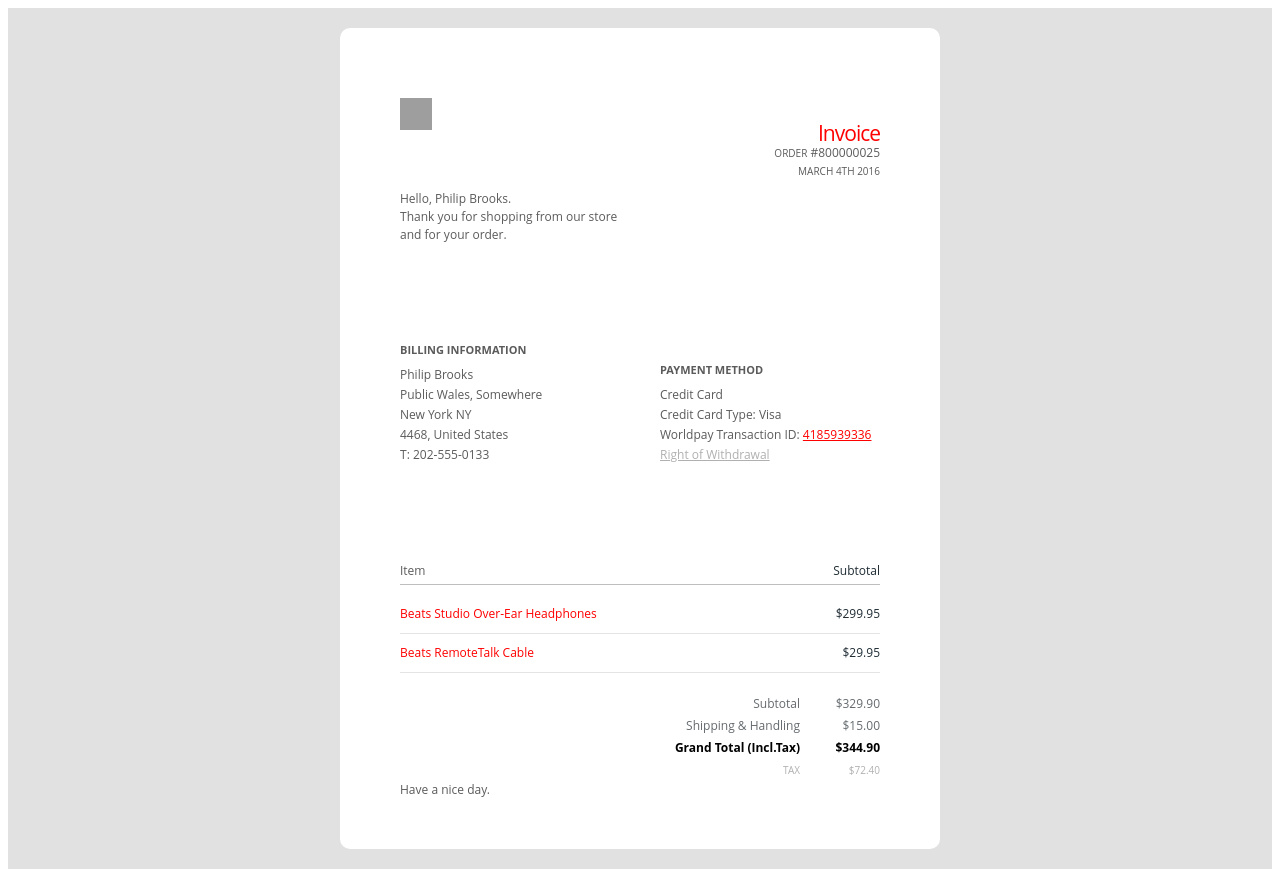
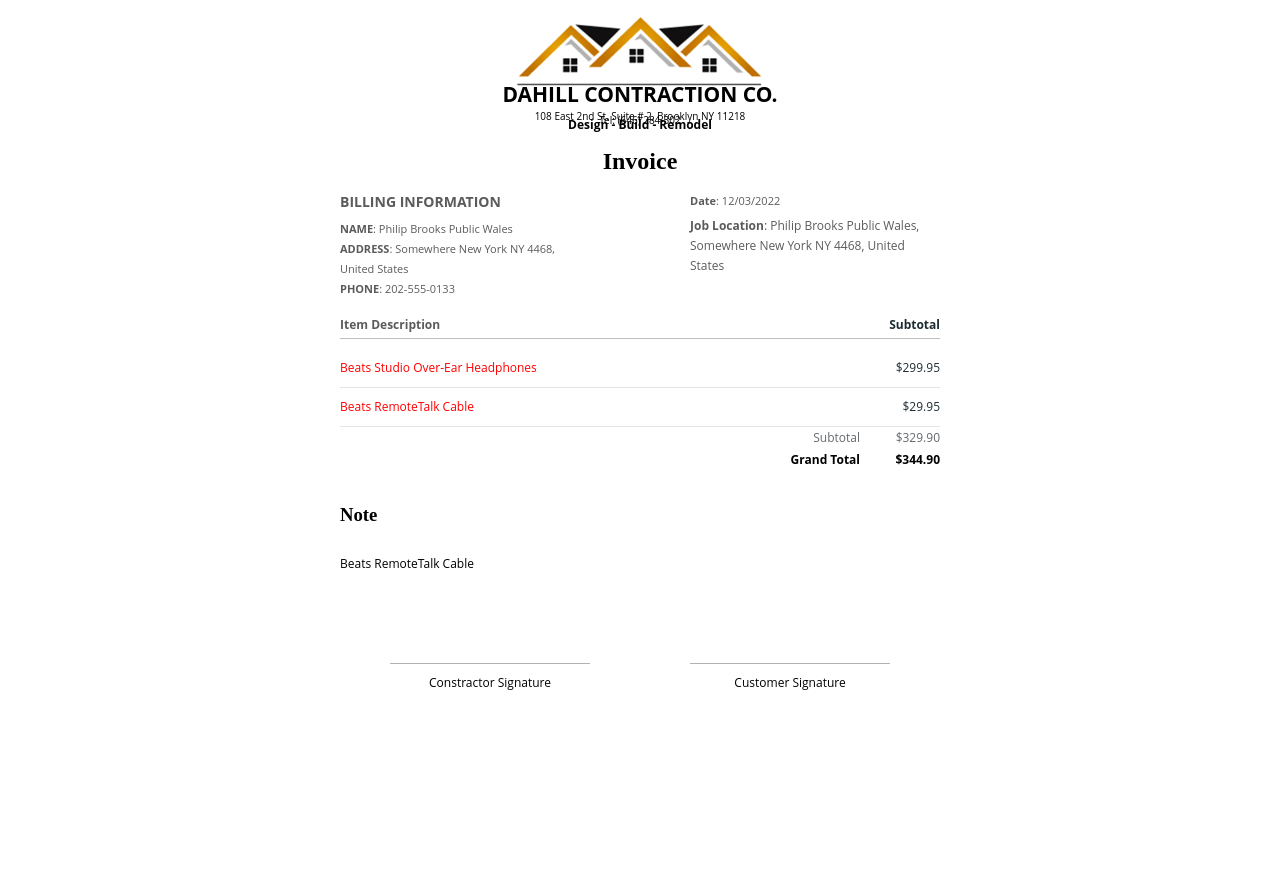
Before and after one commit to shopnilashik/Dahill_CAP_UI5, a website: page invoice/index.html in a window 1280 px wide. After the commit the page ends 800 px from the top, so only its background shows below. Drawn offline with Linux system fonts and the light colour scheme; grey boxes are pictures that could not be loaded.

Commit message:
last update

```diff
--- a/invoice/index.html
+++ b/invoice/index.html
@@ -1,117 +1,38 @@
-
-<meta http-equiv="Content-Type" content="text/html; charset=utf-8" />
-<title> Order confirmation </title>
-<meta name="robots" content="noindex,nofollow" />
-<meta name="viewport" content="width=device-width; initial-scale=1.0;" />
-<style type="text/css">
-
-</style>
-
-
-<!-- Header -->
-<table width="100%" border="0" cellpadding="0" cellspacing="0" align="center" class="fullTable" bgcolor="#e1e1e1">
+<center>
+    <div style="width: 600px;">
+        <img src="Logo.png" alt="">
+        <table>
+            <tbody>
                 <tr>
-    <td height="20"></td>
+                <td style="font-size: 14px; color: #000000; font-family: 'Open Sans', sans-serif; line-height: .1px; vertical-align: top; text-align: center;">
+                    <h2>DAHILL CONTRACTION CO.</h2>
+                </td>
                 </tr>
                 <tr>
-    <td>
-      <table width="600" border="0" cellpadding="0" cellspacing="0" align="center" class="fullTable" bgcolor="#ffffff" style="border-radius: 10px 10px 0 0;">
-        <tr class="hiddenMobile">
-          <td height="40"></td>
-        </tr>
-        <tr class="visibleMobile">
-          <td height="30"></td>
-        </tr>
-
-        <tr>
-          <td>
-            <table width="480" border="0" cellpadding="0" cellspacing="0" align="center" class="fullPadding">
-              <tbody>
-                <tr>
-                  <td>
-                    <table width="220" border="0" cellpadding="0" cellspacing="0" align="left" class="col">
-                      <tbody>
-                        <tr>
-                          <td align="left"> <img src="http://www.supah.it/dribbble/017/logo.png" width="32" height="32" alt="logo" border="0" /></td>
-                        </tr>
-                        <tr class="hiddenMobile">
-                          <td height="40"></td>
-                        </tr>
-                        <tr class="visibleMobile">
-                          <td height="20"></td>
+                <td style="font-size: 10px; color: #000000; font-family: 'Open Sans', sans-serif; line-height: .1px; vertical-align: top; text-align: center;">
+                    <p>108 East 2nd St. Suite # 2, Brooklyn NY 11218</p>
+                </td>
                 </tr>
                 <tr>
-                          <td style="font-size: 12px; color: #5b5b5b; font-family: 'Open Sans', sans-serif; line-height: 18px; vertical-align: top; text-align: left;">
-                            Hello, Philip Brooks.
-                            <br> Thank you for shopping from our store and for your order.
+                <td style="font-size: 10px; color: #000000; font-family: 'Open Sans', sans-serif; line-height: .1px; vertical-align: top; text-align: center;">
+                    <p>Tel: (646) 284-302</p>
+                </td>
+                </tr>
+                <tr>
+                <td style="font-size:12px; color: #000000; font-family: 'Open Sans', sans-serif; line-height: 1px; vertical-align: top; text-align: center; font-weight: bold;">
+                    <p>Design - Build - Remodel</p>
                 </td>
                 </tr>
             </tbody>
         </table>
-                    <table width="220" border="0" cellpadding="0" cellspacing="0" align="right" class="col">
-                      <tbody>
-                        <tr class="visibleMobile">
-                          <td height="20"></td>
-                        </tr>
-                        <tr>
-                          <td height="5"></td>
-                        </tr>
-                        <tr>
-                          <td style="font-size: 21px; color: #ff0000; letter-spacing: -1px; font-family: 'Open Sans', sans-serif; line-height: 1; vertical-align: top; text-align: right;">
-                            Invoice
-                          </td>
-                        </tr>
-                        <tr>
-                        <tr class="hiddenMobile">
-                          <td height="0"></td>
-                        </tr>
-                        <tr class="visibleMobile">
-                          <td height="0"></td>
-                        </tr>
-                        <tr>
-                          <td style="font-size: 12px; color: #5b5b5b; font-family: 'Open Sans', sans-serif; line-height: 18px; vertical-align: top; text-align: right;">
-                            <small>ORDER</small> #800000025<br />
-                            <small>MARCH 4TH 2016</small>
-                          </td>
-                        </tr>
-                      </tbody>
-                    </table>
-                  </td>
-                </tr>
-              </tbody>
-            </table>
-          </td>
-        </tr>
-      </table>
-    </td>
-  </tr>
-</table>
-<!-- /Header -->
-<!-- Information -->
-<table width="100%" border="0" cellpadding="0" cellspacing="0" align="center" class="fullTable" bgcolor="#e1e1e1">
+        <h2>Invoice</h2>
+
+        <div style="display: flex;">
+            <div style="height: auto;float: left; width: 50%" >
+                <table  border="0" cellpadding="0" cellspacing="0" align="left" class="col">
                     <tbody>
                     <tr>
-      <td>
-        <table width="600" border="0" cellpadding="0" cellspacing="0" align="center" class="fullTable" bgcolor="#ffffff">
-          <tbody>
-            <tr>
-            <tr class="hiddenMobile">
-              <td height="60"></td>
-            </tr>
-            <tr class="visibleMobile">
-              <td height="40"></td>
-            </tr>
-            <tr>
-              <td>
-                <table width="480" border="0" cellpadding="0" cellspacing="0" align="center" class="fullPadding">
-                  <tbody>
-                    <tr>
-                      <td>
-                        <table width="220" border="0" cellpadding="0" cellspacing="0" align="left" class="col">
-
-                          <tbody>
-                            <tr>
-                              <td style="font-size: 11px; font-family: 'Open Sans', sans-serif; color: #5b5b5b; line-height: 1; vertical-align: top; ">
+                        <td style="font-size: 14px; font-family: 'Open Sans', sans-serif; color: #5b5b5b; line-height: 1; vertical-align: top;">
                         <strong>BILLING INFORMATION</strong>
                         </td>
                     </tr>
@@ -119,82 +40,54 @@
                         <td width="100%" height="10"></td>
                     </tr>
                     <tr>
-                              <td style="font-size: 12px; font-family: 'Open Sans', sans-serif; color: #5b5b5b; line-height: 20px; vertical-align: top; ">
-                                Philip Brooks<br> Public Wales, Somewhere<br> New York NY<br> 4468, United States<br> T: 202-555-0133
+                        <td style="font-size: 11px; font-family: 'Open Sans', sans-serif; color: #5b5b5b; line-height: 20px; vertical-align: top;width: 250px;">
+                            <strong>NAME</strong>: Philip Brooks Public Wales
+                        </td>
+                    </tr>
+                    <tr>
+                        <td style="font-size: 11px; font-family: 'Open Sans', sans-serif; color: #5b5b5b; line-height: 20px; vertical-align: top; width: 250px;">
+                            <strong>ADDRESS</strong>: Somewhere New York NY 4468, United States
+                        </td>
+                    </tr>
+                    <tr>
+                        <td style="font-size: 11px; font-family: 'Open Sans', sans-serif; color: #5b5b5b; line-height: 20px; vertical-align: top; width: 250px;">
+                        <strong>PHONE</strong>: 202-555-0133
                         </td>
                     </tr>
                     </tbody>
                 </table>
 
-
-                        <table width="220" border="0" cellpadding="0" cellspacing="0" align="right" class="col">
+            </div>
+            <div style="height: auto;float: right; width: 50%">
+                <table  border="0" cellpadding="0" cellspacing="0" align="right" class="col">
                     <tbody>
-                            <tr class="visibleMobile">
-                              <td height="20"></td>
-                            </tr>
                     <tr>
                         <td style="font-size: 11px; font-family: 'Open Sans', sans-serif; color: #5b5b5b; line-height: 1; vertical-align: top; ">
-                                <strong>PAYMENT METHOD</strong>
+                        <strong>Date</strong>: 12/03/2022
                         </td>
                     </tr>
                     <tr>
                         <td width="100%" height="10"></td>
                     </tr>
                     <tr>
-                              <td style="font-size: 12px; font-family: 'Open Sans', sans-serif; color: #5b5b5b; line-height: 20px; vertical-align: top; ">
-                                Credit Card<br> Credit Card Type: Visa<br> Worldpay Transaction ID: <a href="#" style="color: #ff0000; text-decoration:underline;">4185939336</a><br>
-                                <a href="#" style="color:#b0b0b0;">Right of Withdrawal</a>
+                        <td style="font-size: 12px; font-family: 'Open Sans', sans-serif; color: #5b5b5b; line-height: 20px; vertical-align: top; width: 250px;">
+                            <strong>Job Location</strong>: Philip Brooks Public Wales, Somewhere New York NY 4468, United States
                         </td>
                     </tr>
                     </tbody>
                 </table>
-                      </td>
-                    </tr>
-                  </tbody>
-                </table>
-              </td>
-            </tr>
-            <tr>
-              <td>
-              </td>
-            </tr>
-            <tr class="hiddenMobile">
-              <td height="0"></td>
-            </tr>
-            <tr class="visibleMobile">
-              <td height="0"></td>
-            </tr>
-          </tbody>
-        </table>
-      </td>
-    </tr>
-  </tbody>
-</table>
-<!-- /Information -->
+            </div>
+        </div>
         <!-- Order Details -->
-<table width="100%" border="0" cellpadding="0" cellspacing="0" align="center" class="fullTable" bgcolor="#e1e1e1">
-  <tbody>
-    <tr>
-      <td>
-        <table width="600" border="0" cellpadding="0" cellspacing="0" align="center" class="fullTable" bgcolor="#ffffff">
-          <tbody>
-            <tr>
-            <tr class="hiddenMobile">
-              <td height="60"></td>
-            </tr>
-            <tr class="visibleMobile">
-              <td height="40"></td>
-            </tr>
-            <tr>
-              <td>
-                <table width="480" border="0" cellpadding="0" cellspacing="0" align="center" class="fullPadding">
+        <div style="margin-top: 20px;">
+            <table width="100%" border="0" cellpadding="0" cellspacing="0" align="center" class="fullPadding">
                 <tbody>
                 <tr>
                     <th style="font-size: 12px; font-family: 'Open Sans', sans-serif; color: #5b5b5b; font-weight: normal; line-height: 1; vertical-align: top; padding: 0 10px 7px 0;" width="52%" align="left">
-                        Item
+                        <strong>Item Description</strong>
                     </th>
                     <th style="font-size: 12px; font-family: 'Open Sans', sans-serif; color: #1e2b33; font-weight: normal; line-height: 1; vertical-align: top; padding: 0 0 7px;" align="right">
-                        Subtotal
+                    <strong>Subtotal</strong>
                     </th>
                 </tr>
                 <tr>
@@ -221,30 +114,10 @@
                 </tr>
                 </tbody>
             </table>
-              </td>
-            </tr>
-            <tr>
-              <td height="20"></td>
-            </tr>
-          </tbody>
-        </table>
-      </td>
-    </tr>
-  </tbody>
-</table>
+        </div>
         <!-- /Order Details -->
-<!-- Total -->
-<table width="100%" border="0" cellpadding="0" cellspacing="0" align="center" class="fullTable" bgcolor="#e1e1e1">
-  <tbody>
-    <tr>
-      <td>
-        <table width="600" border="0" cellpadding="0" cellspacing="0" align="center" class="fullTable" bgcolor="#ffffff">
-          <tbody>
-            <tr>
-              <td>
-
-                <!-- Table Total -->
-                <table width="480" border="0" cellpadding="0" cellspacing="0" align="center" class="fullPadding">
+        <!-- Total details -->
+        <table width="100%" border="0" cellpadding="0" cellspacing="0" align="center" class="fullPadding">
             <tbody>
               <tr>
                 <td style="font-size: 12px; font-family: 'Open Sans', sans-serif; color: #646a6e; line-height: 22px; vertical-align: top; text-align:right; ">
@@ -255,67 +128,53 @@
                 </td>
               </tr>
               <tr>
-                      <td style="font-size: 12px; font-family: 'Open Sans', sans-serif; color: #646a6e; line-height: 22px; vertical-align: top; text-align:right; ">
-                        Shipping &amp; Handling
-                      </td>
-                      <td style="font-size: 12px; font-family: 'Open Sans', sans-serif; color: #646a6e; line-height: 22px; vertical-align: top; text-align:right; ">
-                        $15.00
-                      </td>
-                    </tr>
-                    <tr>
                 <td style="font-size: 12px; font-family: 'Open Sans', sans-serif; color: #000; line-height: 22px; vertical-align: top; text-align:right; ">
-                        <strong>Grand Total (Incl.Tax)</strong>
+                  <strong>Grand Total</strong>
                 </td>
                 <td style="font-size: 12px; font-family: 'Open Sans', sans-serif; color: #000; line-height: 22px; vertical-align: top; text-align:right; ">
                   <strong>$344.90</strong>
                 </td>
               </tr>
+            </tbody>
+          </table>
+        <!-- /Total Details -->
+         <!-- Note Details -->
+         <div style="margin-top: 15px;">
+            <h3 style="display: flex;float: left;">Note</h3>
+            <table width="100%" border="0" cellpadding="0" cellspacing="0" align="center">
+                <tbody>
+                    <td style="font-size: 12px; font-family: 'Open Sans', sans-serif; color: #000000;  line-height: 18px;  vertical-align: top; padding:10px 0;" class="article">Beats RemoteTalk Cable</td>
+                </tbody>
+            </table>
+        </div>
+        <!-- /Note Details -->
+        <!-- Signature -->
+        <div style="display: flex;margin-top: 80px;">
+            <div style="float: left;width: 50%;">
+                <table width="100%" border="0" cellpadding="0" cellspacing="0" align="" >
+                    <tbody>
+                        <tr style="width: 50px;">
+                            <span style="display: inline-block;background-color: #b1b1b1;height: 1px;width: 200px;"></span>
+                        </tr>
                         <tr>
-                      <td style="font-size: 12px; font-family: 'Open Sans', sans-serif; color: #b0b0b0; line-height: 22px; vertical-align: top; text-align:right; "><small>TAX</small></td>
-                      <td style="font-size: 12px; font-family: 'Open Sans', sans-serif; color: #b0b0b0; line-height: 22px; vertical-align: top; text-align:right; ">
-                        <small>$72.40</small>
-                      </td>
+                            <td style="font-size: 12px; font-family: 'Open Sans', sans-serif; color: #000000;  line-height: 18px;  vertical-align: top; padding:10px 0;text-align: center;" class="article">Constractor Signature</td>
                         </tr>
                     </tbody>
                 </table>
-                <!-- /Table Total -->
-
-              </td>
+            </div>
+            <div style="float: right;width: 50%;">
+                <table width="100%" border="0" cellpadding="0" cellspacing="0" align="" >
+                    <tbody>
+                        <tr style="width: 50%;">
+                            <span style="display: inline-block;background-color: #b1b1b1;height: 1px;width: 200px;"></span>
+                        </tr>
+                        <tr>
+                            <td style="font-size: 12px; font-family: 'Open Sans', sans-serif; color: #000000;  line-height: 18px;  vertical-align: top; padding:10px 0;text-align: center;" class="article">Customer Signature</td>
                         </tr>
                     </tbody>
                 </table>
-      </td>
-    </tr>
-  </tbody>
-</table>
-<!-- /Total -->
-
-<table width="100%" border="0" cellpadding="0" cellspacing="0" align="center" class="fullTable" bgcolor="#e1e1e1">
-
-  <tr>
-    <td>
-      <table width="600" border="0" cellpadding="0" cellspacing="0" align="center" class="fullTable" bgcolor="#ffffff" style="border-radius: 0 0 10px 10px;">
-        <tr>
-          <td>
-            <table width="480" border="0" cellpadding="0" cellspacing="0" align="center" class="fullPadding">
-              <tbody>
-                <tr>
-                  <td style="font-size: 12px; color: #5b5b5b; font-family: 'Open Sans', sans-serif; line-height: 18px; vertical-align: top; text-align: left;">
-                    Have a nice day.
-                  </td>
-                </tr>
-              </tbody>
-            </table>
-          </td>
-        </tr>
-        <tr class="spacer">
-          <td height="50"></td>
-        </tr>
-
-      </table>
-    </td>
-  </tr>
-  <tr>
-    <td height="20"></td>
-  </tr>
-</table>
+            </div>
+        </div>
+        <!-- /Signeture -->
+    </div>
+</center>
```
Also changed, not shown: app/dahill/webapp/controller/InvoiceController/CreateInvoice.controller.js (+103 -250 lines), app/dahill/webapp/image/Logo.png (added), invoice/Logo.jpg (deleted), invoice/Logo.png (added). Lines whose indentation alone changed are shown as unchanged.
